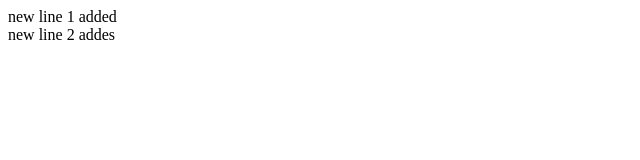
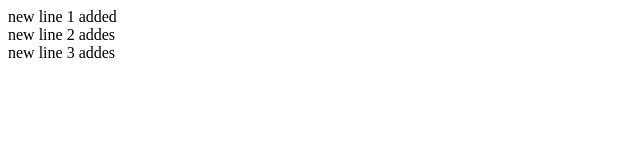
Before and after one commit to nishgit2020/myfirstrepo, a plain HTML site: page index.html in a window 1280 px wide. Shown: the whole page, without its empty margins (0-640 px from the left). Drawn offline with Linux system fonts and the light colour scheme.

Commit message:
line 3 added

```diff
--- a/index.html
+++ b/index.html
@@ -2,5 +2,6 @@
 <body>
 <div>new line 1 added</div>
 <div>new line 2 addes</div>
+<div>new line 3 addes</div>
 </body>
 </html>
```
